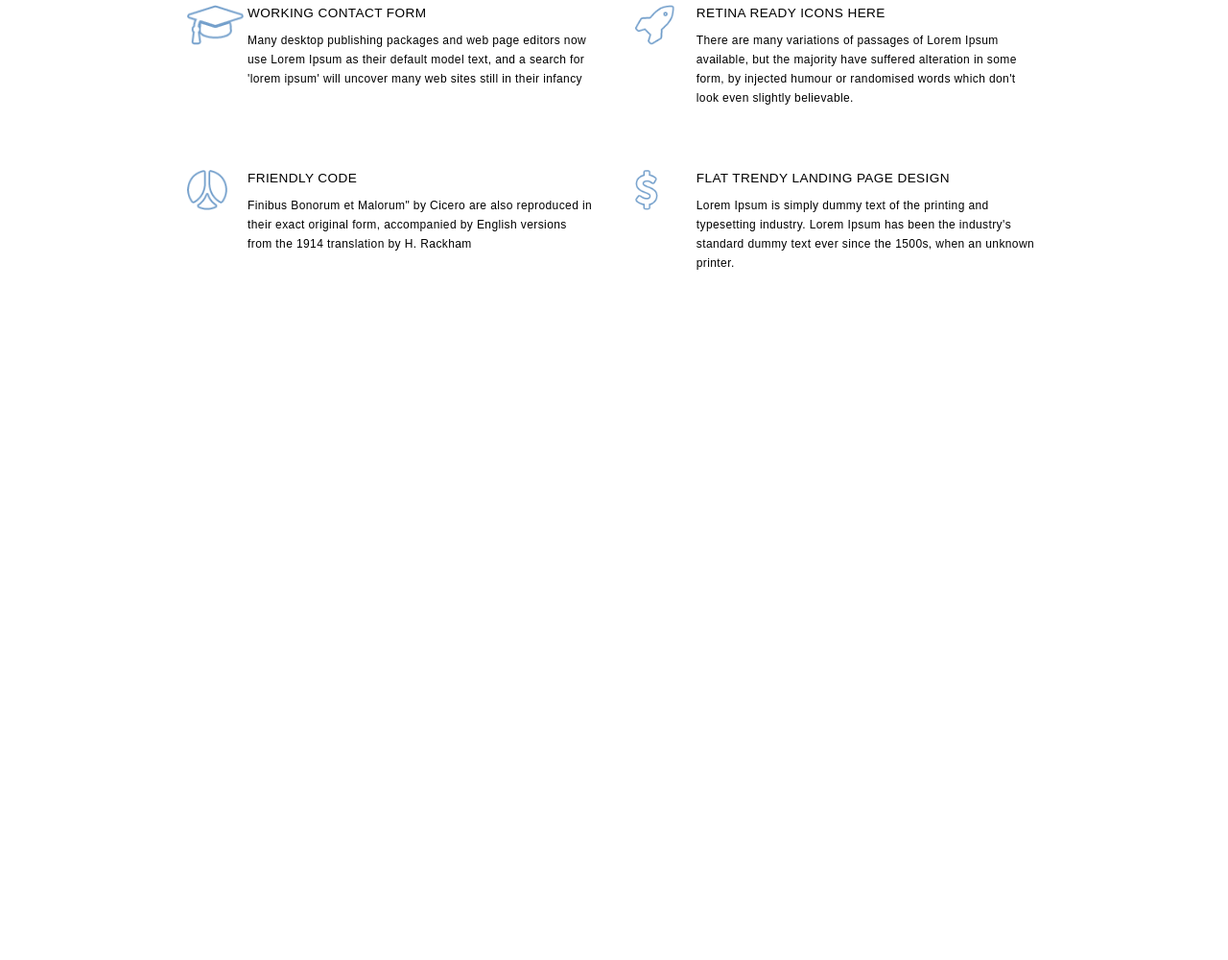
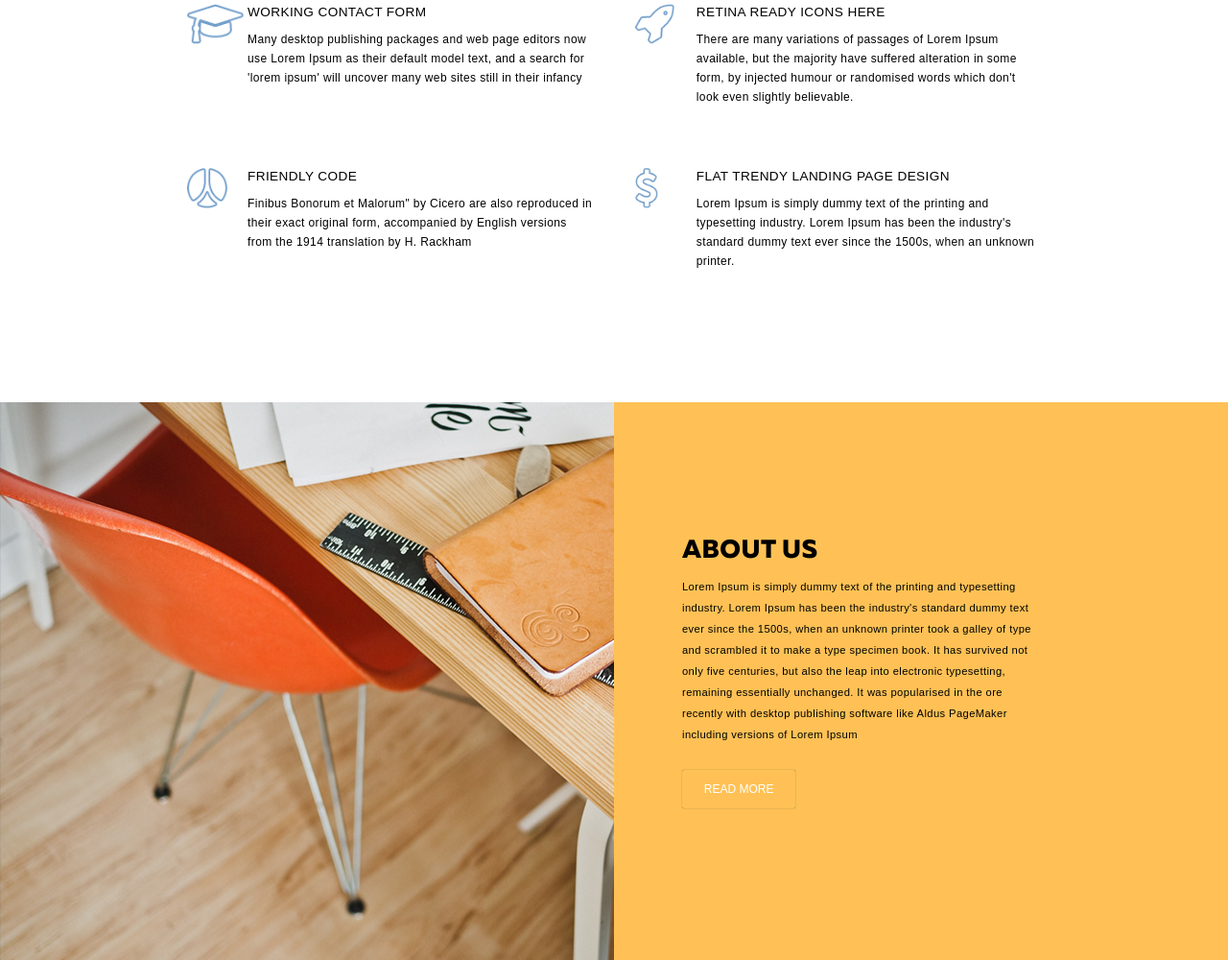
Before and after one commit to Vlada25/iTechArt-Task1, a website: page src/index.html in a window 1280 px wide. Shown: the part 1080-2080 px from the top of the page at 96% size. Before the commit the page ends 1499 px from the top, so only its background shows below. Drawn offline with Linux system fonts and the light colour scheme.

Commit message:
Created about us block

```diff
--- /dev/null
+++ b/src/css/modules/tags.less
@@ -0,0 +1,80 @@
+body {
+    margin: 0;
+    padding: 0;
+    background-color: @bg-color;
+    display: flex;
+    flex-direction: column;
+    justify-content: center;
+    font-family: sans-serif;
+}
+
+a {
+    display: block;
+    text-decoration: none;
+    color: @dark-font-color;
+    transition: all 0.3s;
+
+    & when(lightness(@bg-color) < 50) {
+        color: white;
+    }
+
+    &:hover {
+        color: white;
+        background-color: @orange-color;
+        transition: all 0.3s;
+    }
+}
+
+nav {
+    display: flex;
+    flex-direction: row;
+    justify-content: space-between;
+    padding: 20px @block-padding 20px @block-padding;
+}
+
+h1 {
+    letter-spacing: 0.5px;
+    text-transform: uppercase;
+    font-size: 195%;
+    font-family: 'Muller ExtraBold DEMO';
+}
+
+h2 {
+    letter-spacing: 0.5px;
+    text-transform: uppercase;
+    font-size: 167%;
+    font-family: 'Muller ExtraBold DEMO';
+}
+
+h4 {
+    font-weight: lighter;
+    font-size: 92%;
+}
+
+h1,
+h2,
+h4 {
+    margin: 0;
+    text-align: center;
+}
+
+button {
+    text-transform: uppercase;
+    background-color: @orange-color;
+    color: white;
+    border: none;
+    border-radius: 2px;
+    cursor: pointer;
+    transition: all 0.3s;
+
+    &:hover {
+        background-color: darken(@orange-color, 10%);
+        border-radius: 10px;
+        transition: all 0.3s;
+    }
+}
+
+input {
+    border: none;
+    border-radius: 2px;
+}
--- a/src/css/modules/vars.less
+++ b/src/css/modules/vars.less
@@ -7,4 +7,3 @@
 @nav-font-size: 0.7rem;
 
 @block-home-height: 530px;
-@block-service-height: 830px;
--- a/src/css/style.less
+++ b/src/css/style.less
@@ -1,87 +1,7 @@
 // compress: false
 
 @import "modules/vars";
-
-body {
-    margin: 0;
-    padding: 0;
-    background-color: @bg-color;
-    display: flex;
-    flex-direction: column;
-    justify-content: center;
-    font-family: sans-serif;
-}
-
-a {
-    display: block;
-    text-decoration: none;
-    color: @dark-font-color;
-    transition: all 0.3s;
-
-    & when(lightness(@bg-color) < 50) {
-        color: white;
-    }
-
-    &:hover {
-        color: white;
-        background-color: @orange-color;
-        transition: all 0.3s;
-    }
-}
-
-nav {
-    display: flex;
-    flex-direction: row;
-    justify-content: space-between;
-    padding: 20px @block-padding 20px @block-padding;
-}
-
-h1 {
-    letter-spacing: 0.5px;
-    text-transform: uppercase;
-    font-size: 195%;
-    font-family: 'Muller ExtraBold DEMO';
-}
-
-h2 {
-    letter-spacing: 0.5px;
-    text-transform: uppercase;
-    font-size: 167%;
-    font-family: 'Muller ExtraBold DEMO';
-}
-
-h4 {
-    font-weight: lighter;
-    font-size: 92%;
-}
-
-h1,
-h2,
-h4 {
-    margin: 0;
-    text-align: center;
-}
-
-button {
-    text-transform: uppercase;
-    background-color: @orange-color;
-    color: white;
-    border: none;
-    border-radius: 2px;
-    cursor: pointer;
-    transition: all 0.3s;
-
-    &:hover {
-        background-color: darken(@orange-color, 10%);
-        border-radius: 10px;
-        transition: all 0.3s;
-    }
-}
-
-input {
-    border: none;
-    border-radius: 2px;
-}
+@import "modules/tags";
 
 .h-light {
     color: white;
@@ -164,7 +84,7 @@ input {
 #services {
     width: 100%;
     box-sizing: border-box;
-    padding: 177px @block-padding 135px @block-padding;
+    padding: 177px @block-padding 137px @block-padding;
 }
 
 .service__container {
@@ -172,14 +92,14 @@ input {
     flex-direction: row;
     flex-wrap: wrap;
     justify-content: space-between;
-    margin-top: 15px;
+    margin-top: 16px;
 }
 
 .service__container_item {
     flex-basis: 47.5%;
     display: flex;
     flex-direction: row;
-    margin-top: 65px;
+    margin-top: 64px;
 
     p {
         margin-top: -1px;
@@ -203,3 +123,37 @@ input {
     line-height: 20px;
     letter-spacing: 0.4px;
 }
+
+#about-us {
+     display: flex;
+     flex-direction: row;
+     background-color: @orange-color;
+}
+
+.about-us__part {
+    flex-basis: 50%;
+    padding: 141px @block-padding 158px 71px;
+    box-sizing: border-box;
+
+    h2 {
+        text-align: left;
+    }
+
+    p {
+        margin-top: 13px;
+        font-size: 0.7rem;
+        line-height: 22px;
+        letter-spacing: 0.4px;
+    }
+
+    button {
+        margin-top: 15px;
+        padding: 13px 6.1% 13px 6.1%;
+        box-shadow: 0 0 1px @dark-font-color;
+        font-size: 0.75rem;
+    }
+}
+
+.about-us__left-part {
+    background-image: url(../img/bg-about-us.png);
+}
--- a/src/index.html
+++ b/src/index.html
@@ -123,6 +123,21 @@
                 </div>
             </div>
         </div>
+    </div>
+    <div id="about-us">
+        <div class="about-us__part about-us__left-part"></div>
+        <div class="about-us__part">
+            <h2>about us</h2>
+            <p>Lorem Ipsum is simply dummy text of the printing and typesetting industry.
+                Lorem Ipsum has been the industry's standard dummy text ever since the 1500s,
+                when an unknown printer took a galley of type and scrambled it to make a type specimen book.
+                It has survived not only five centuries, but also the leap into electronic typesetting, remaining
+                essentially unchanged.
+                It was popularised in the ore recently with desktop publishing software like Aldus PageMaker including
+                versions of Lorem Ipsum</p>
+            <button>read more</button>
+        </div>
+    </div>
 </body>
 
 </html>
```
Also changed, not shown: src/css/style.css, src/img/bg-about-us.png (added).
